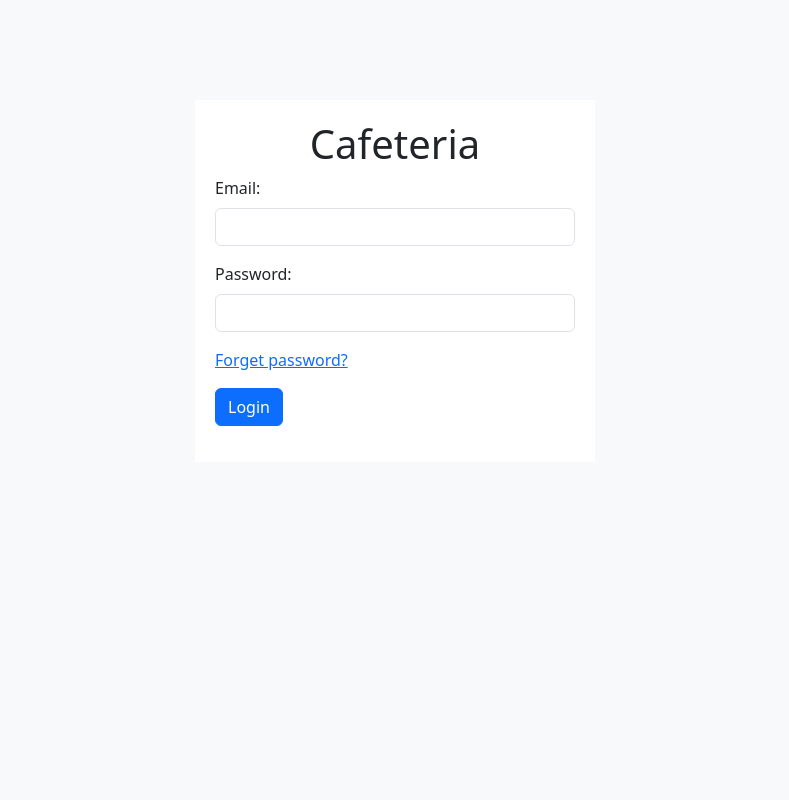
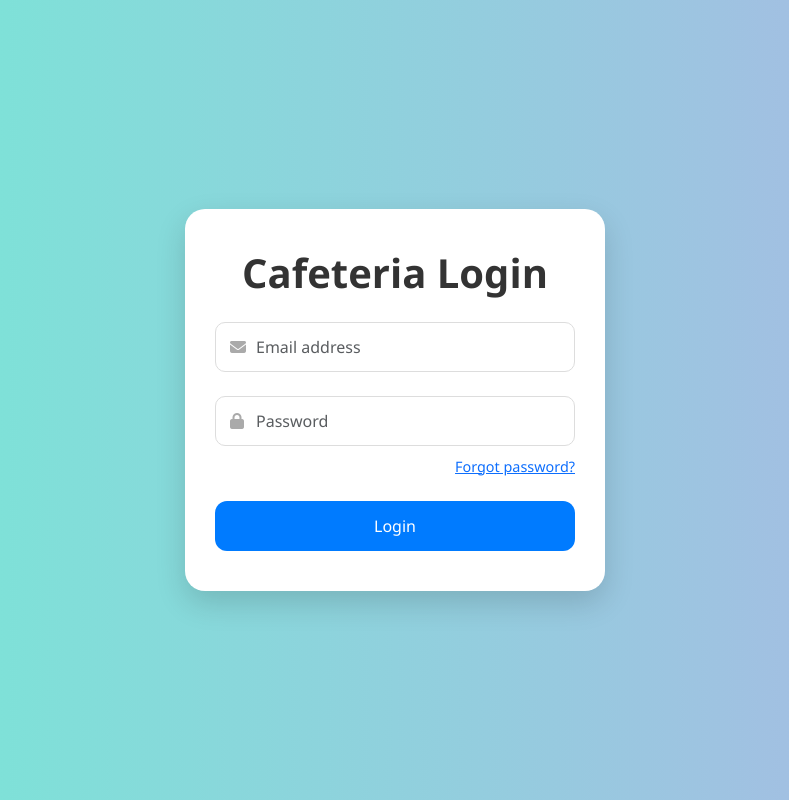
Before and after one commit to AhmedMohammedSalah/cafetrya-php, a PHP site: page /login.php in a window 1280 px wide. Shown: the whole page, without its empty margins (245-1034 px from the left). Run offline with PHP 8.4, Linux system fonts and the light colour scheme.

Commit message:
forget password

```diff
--- a/views/login.php
+++ b/views/login.php
@@ -3,7 +3,6 @@ $servername = "localhost";
 $username = "root";
 $password = "";
 $dbname = "mydb";
-
 
 $myconnection = mysqli_connect($servername, $username, $password, $dbname);
 if (!$myconnection) {
@@ -22,14 +21,13 @@ if ($_SERVER['REQUEST_METHOD'] === 'POST' && isset($_POST['email']) && isset($_P
     if (mysqli_num_rows($result) == 1) {
         $row = mysqli_fetch_assoc($result);
 
-
         if ($row['password'] == $password) {
-            $message = " Login successful! Welcome " . htmlspecialchars($row['name']);
+            $message = "Login successful! Welcome " . htmlspecialchars($row['name']);
         } else {
-            $message = " Invalid password!";
+            $message = "Invalid password!";
         }
     } else {
-        $message = " No user found with this email!";
+        $message = "No user found with this email!";
     }
 }
 
@@ -43,43 +41,111 @@ mysqli_close($myconnection);
   <meta name="viewport" content="width=device-width, initial-scale=1.0"/>
   <title>Login</title>
   <link href="https://cdn.jsdelivr.net/npm/bootstrap@5.3.5/dist/css/bootstrap.min.css" rel="stylesheet" />
+  <link rel="stylesheet" href="https://cdnjs.cloudflare.com/ajax/libs/font-awesome/6.5.0/css/all.min.css" />
+
   <style>
     body {
-      background-color: #f8f9fa;
+      background: linear-gradient(to right, #74ebd5, #acb6e5);
+      height: 100vh;
+      margin: 0;
       display: flex;
       justify-content: center;
       align-items: center;
+      font-family: 'Segoe UI', Tahoma, Geneva, Verdana, sans-serif;
     }
-    form {
-      background-color: white;
-      width: 400px;
-      height: auto;
-      padding: 20px;
-      margin-top: 100px;
+
+    .form-container {
+      background-color: #ffffff;
+      padding: 40px 30px;
+      border-radius: 20px;
+      box-shadow: 0 12px 30px rgba(0, 0, 0, 0.15);
+      width: 100%;
+      max-width: 420px;
+      transition: transform 0.3s ease-in-out;
     }
-    h1 {
+
+    .form-container:hover {
+      transform: scale(1.01);
+    }
+
+    .form-container h1 {
+      text-align: center;
+      margin-bottom: 25px;
+      color: #333;
+      font-weight: 600;
+    }
+
+    .form-group {
+      position: relative;
+    }
+
+    .form-group .fa-envelope,
+    .form-group .fa-lock {
+      position: absolute;
+      left: 15px;
+      top: 50%;
+      transform: translateY(-50%);
+      color: #aaa;
+    }
+
+    .form-control {
+      padding-left: 40px;
+      height: 50px;
+      border-radius: 10px;
+      border: 1px solid #ddd;
+      transition: 0.3s;
+    }
+
+    .form-control:focus {
+      border-color: #007bff;
+      box-shadow: 0 0 0 4px rgba(0,123,255,0.1);
+    }
+
+    .btn-login {
+      width: 100%;
+      height: 50px;
+      border-radius: 12px;
+      font-weight: 500;
+      background-color: #007bff;
+      border: none;
+      transition: background-color 0.3s ease;
+    }
+
+    .btn-login:hover {
+      background-color: #0056b3;
+    }
+
+    .forgot-link {
+      display: block;
+      text-align: right;
+      margin-top: 10px;
+      font-size: 0.9rem;
+    }
+
+    .alert-info {
+      margin-top: 20px;
       text-align: center;
     }
   </style>
 </head>
 <body>
 
-<form method="POST" action="">
-  <h1>Cafeteria</h1>
-  <div class="mb-3">
-    <label for="email" class="form-label">Email:</label>
-    <input type="email" class="form-control" id="email" name="email" required />
+<form class="form-container" method="POST" action="">
+  <h1>Cafeteria Login</h1>
+
+  <div class="form-group mb-4">
+    <i class="fa-solid fa-envelope"></i>
+    <input type="email" class="form-control" id="email" name="email" placeholder="Email address" />
   </div>
-  <div class="mb-3">
-    <label for="password" class="form-label">Password:</label>
-    <input type="password" class="form-control" id="password" name="password" required />
+
+  <div class="form-group mb-2">
+    <i class="fa-solid fa-lock"></i>
+    <input type="password" class="form-control" id="password" name="password" placeholder="Password"/>
   </div>
-  <div class="mb-3">
-    <a href="forget-password.php">Forget password?</a>
-  </div>
-  <div class="mb-3">
-    <button type="submit" class="btn btn-primary">Login</button>
-  </div>
+
+  <a href="forget-password.php" class="forgot-link">Forgot password?</a>
+
+  <button type="submit" class="btn btn-primary btn-login mt-4">Login</button>
 
   <?php if (!empty($message)): ?>
     <div class="alert alert-info"><?php echo $message; ?></div>
```
Also changed, not shown: views/forget-password.php (+125 -17 lines).
